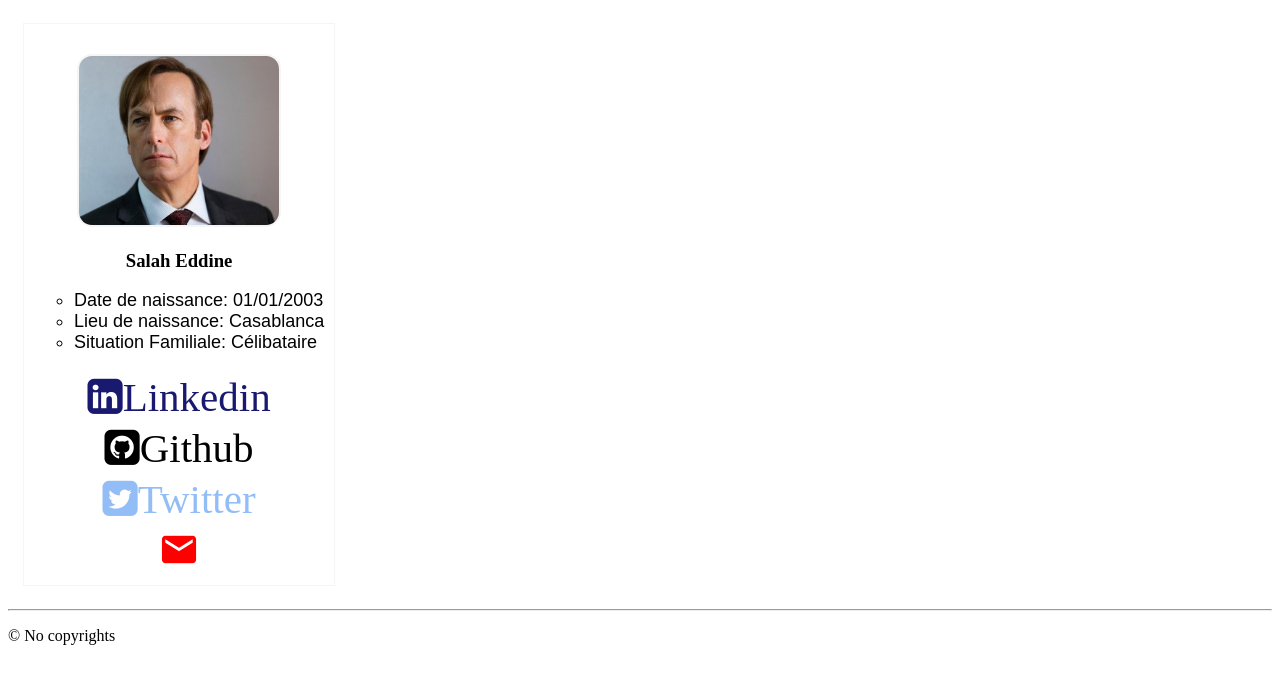
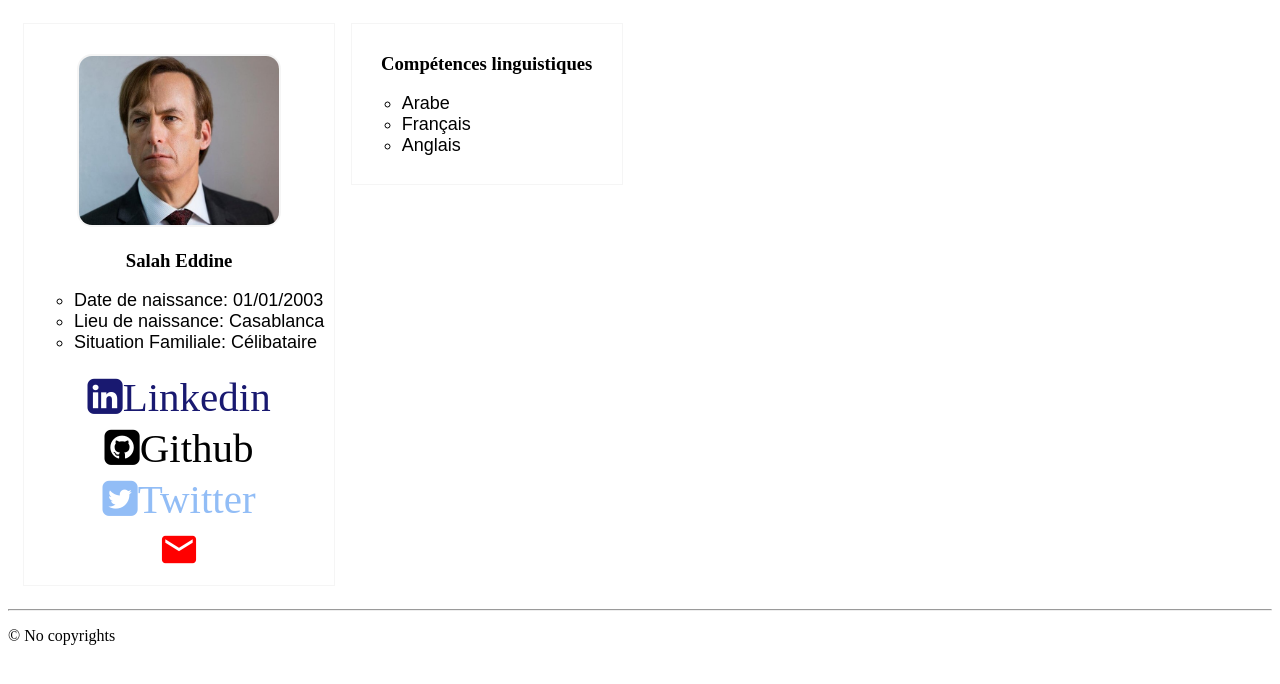
Before and after one commit to Salah-ZEddine/cv-react, a React (Vite) app in the folder cv-react/: page / in a window 1280 px wide. Shown: the top 684 px of the page. Built offline with nearby package versions, Linux system fonts and the light colour scheme.

Commit message:
cmp linguistiques

```diff
--- a/cv-react/src/App.css
+++ b/cv-react/src/App.css
@@ -41,3 +41,22 @@
   color: red;
   padding: 5px;
 }
+.cmlg{
+  border: 1px solid whitesmoke;
+  max-width: 300px;
+  max-height: 200px;
+  text-align: center;
+  margin: 15px;
+  margin-left: 0.5px;
+  padding: 10px;
+  display: inline-block;
+  position: fixed;
+  width: 250px;
+}
+.cmlg .cmlg-content{
+  font-family: sans-serif , arial;
+  font-size: large;
+  text-align: justify;
+  list-style-type: circle;
+  padding-right: 30px;
+}
--- a/cv-react/src/App.tsx
+++ b/cv-react/src/App.tsx
@@ -1,5 +1,6 @@
 import InfoPers from "./components/Infopers"
 import Footer from "./components/Footer"
+import Cmlg from "./components/Cmlg"
 import './App.css'
 
 function App() {
@@ -8,6 +9,7 @@ function App() {
   return (
     <>
       <InfoPers name="Salah Eddine" bdate="01/01/2003" bloca="Casablanca" sf="Célibataire"/>
+      <Cmlg/>
       <Footer/>
     </>
   )
--- /dev/null
+++ b/cv-react/src/components/Cmlg.tsx
@@ -0,0 +1,13 @@
+function Cmlg(){
+    return(
+        <div className="cmlg">
+            <h3>Compétences linguistiques</h3>
+            <ul className="cmlg-content">
+                <li>Arabe</li>
+                <li>Français</li>
+                <li>Anglais</li>
+            </ul>
+        </div>
+    );
+}
+export default Cmlg
```
